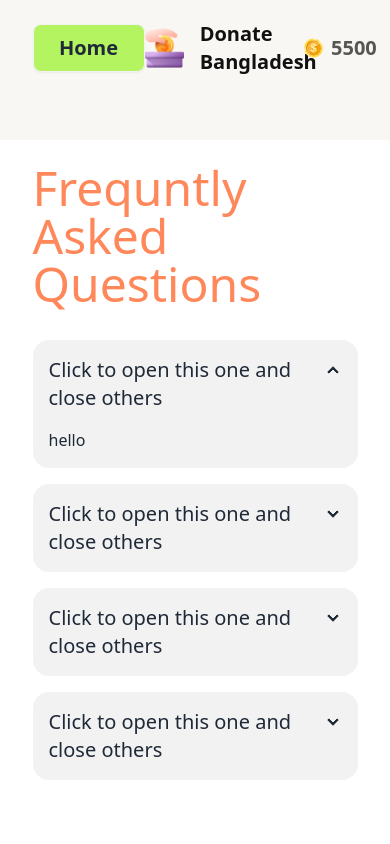
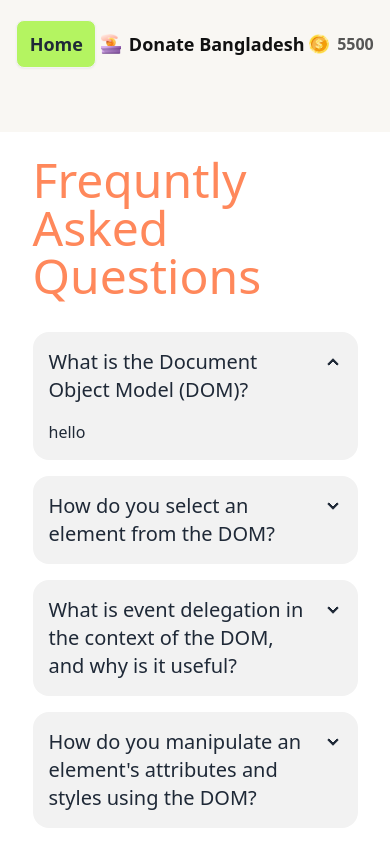
Before and after one commit to YounusMontasir/Donate-Bangladesh-website-using-js, a plain HTML site: page blog.html in a window 390 px wide. Drawn offline with nearby package versions, Linux system fonts and the light colour scheme.

Commit message:
responsive design done

```diff
--- a/blog.html
+++ b/blog.html
@@ -30,20 +30,20 @@
     <header class="sticky top-0">
         <section class="bg-[#F9F7F3]">
           <nav
-            class="flex justify-between items-center w-10/12 mx-auto pt-5 pb-16"
+            class="flex justify-between items-center w-11/12 lg:w-10/12 mx-auto pt-5 pb-16"
           >
-            <button onclick="window.location.href='index.html'" class="btn btn bg-[#B4F461] w-28 text-xl font-semibold">
+            <button onclick="window.location.href='index.html'" class="btn btn bg-[#B4F461] lg:w-28 w-20 text-lg font-semibold">
               Home
             </button>
-            <div class="flex items-center gap-4">
-              <img class="w-10 h-10" src="assets/logo.png" alt="" />
-              <p class="text-[#111111] text-xl font-semibold">
+            <div class="flex items-center lg:gap-4 gap-2 ">
+              <img class="lg:w-10 w-5 lg:h-10 h-5" src="assets/logo.png" alt="" />
+              <p class="text-[#111111] text-lg lg:text-xl font-semibold">
                 Donate Bangladesh
               </p>
             </div>
             <div class="flex items-center gap-2">
               <img class="w-5 h-5" src="assets/coin.png" alt="" />
-              <p class="text-[#111111B3] text-xl font-semibold">5500</p>
+              <p class="text-[#111111B3] text-md lg:text-xl font-semibold">5500</p>
             </div>
           </nav>
         </section>
@@ -57,7 +57,7 @@
             <!-- accordion 1 -->
             <div class="collapse collapse-arrow bg-base-200 mb-4">
                 <input type="radio" name="my-accordion-2" checked="checked" />
-                <div class="collapse-title text-xl font-medium">Click to open this one and close others</div>
+                <div class="collapse-title text-xl font-medium">What is the Document Object Model (DOM)?</div>
                 <div class="collapse-content">
                   <p>hello</p>
                 </div>
@@ -65,7 +65,7 @@
               <!--  accordion 2 -->
               <div class="collapse collapse-arrow bg-base-200 mb-4">
                 <input type="radio" name="my-accordion-2" />
-                <div class="collapse-title text-xl font-medium">Click to open this one and close others</div>
+                <div class="collapse-title text-xl font-medium">How do you select an element from the DOM?</div>
                 <div class="collapse-content">
                   <p>hello</p>
                 </div>
@@ -73,7 +73,7 @@
               <!--  accordion 3 -->
               <div class="collapse collapse-arrow bg-base-200 mb-4">
                 <input type="radio" name="my-accordion-2" />
-                <div class="collapse-title text-xl font-medium">Click to open this one and close others</div>
+                <div class="collapse-title text-xl font-medium">What is event delegation in the context of the DOM, and why is it useful?</div>
                 <div class="collapse-content">
                   <p>hello</p>
                 </div>
@@ -81,7 +81,7 @@
               <!-- accordion 4 -->
               <div class="collapse collapse-arrow bg-base-200 mb-4">
                 <input type="radio" name="my-accordion-2" />
-                <div class="collapse-title text-xl font-medium">Click to open this one and close others</div>
+                <div class="collapse-title text-xl font-medium">How do you manipulate an element's attributes and styles using the DOM?</div>
                 <div class="collapse-content">
                   <p>hello</p>
                 </div>
```
Also changed, not shown: index.html (+13 -13 lines).
